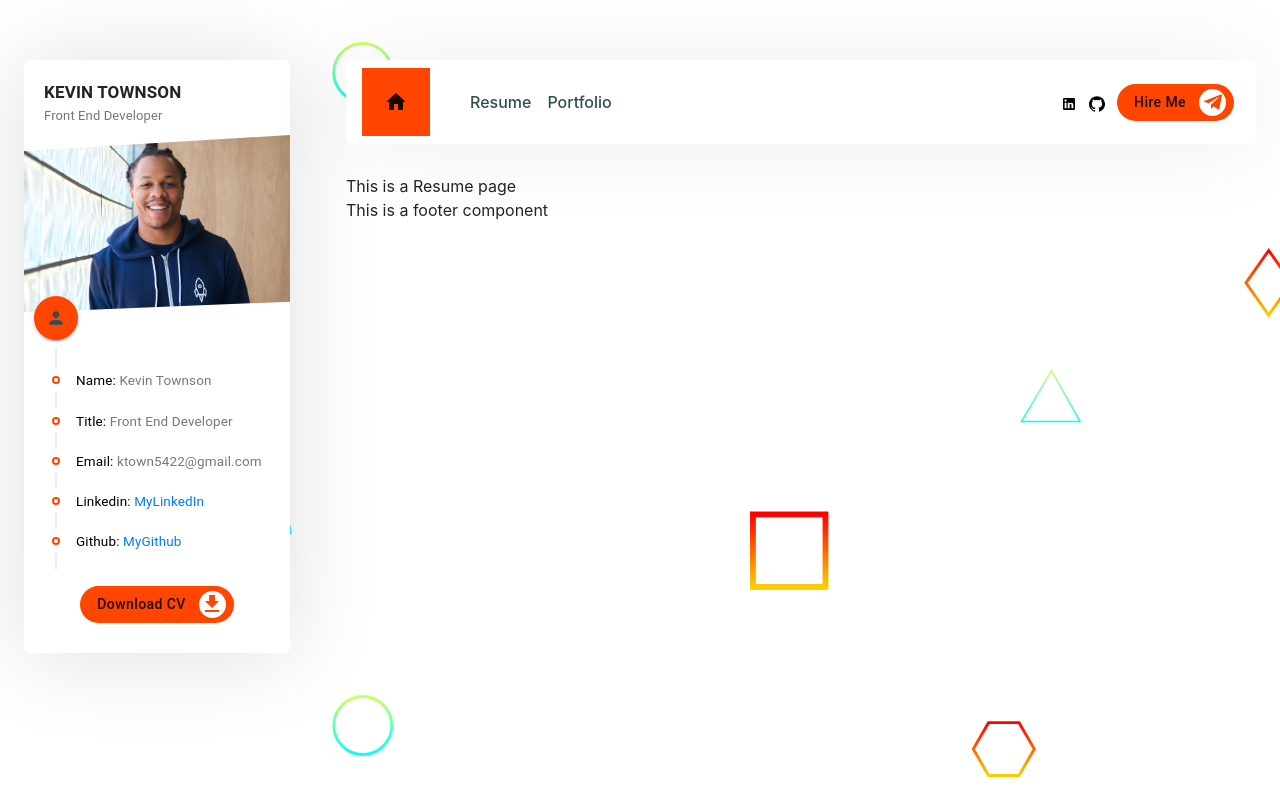
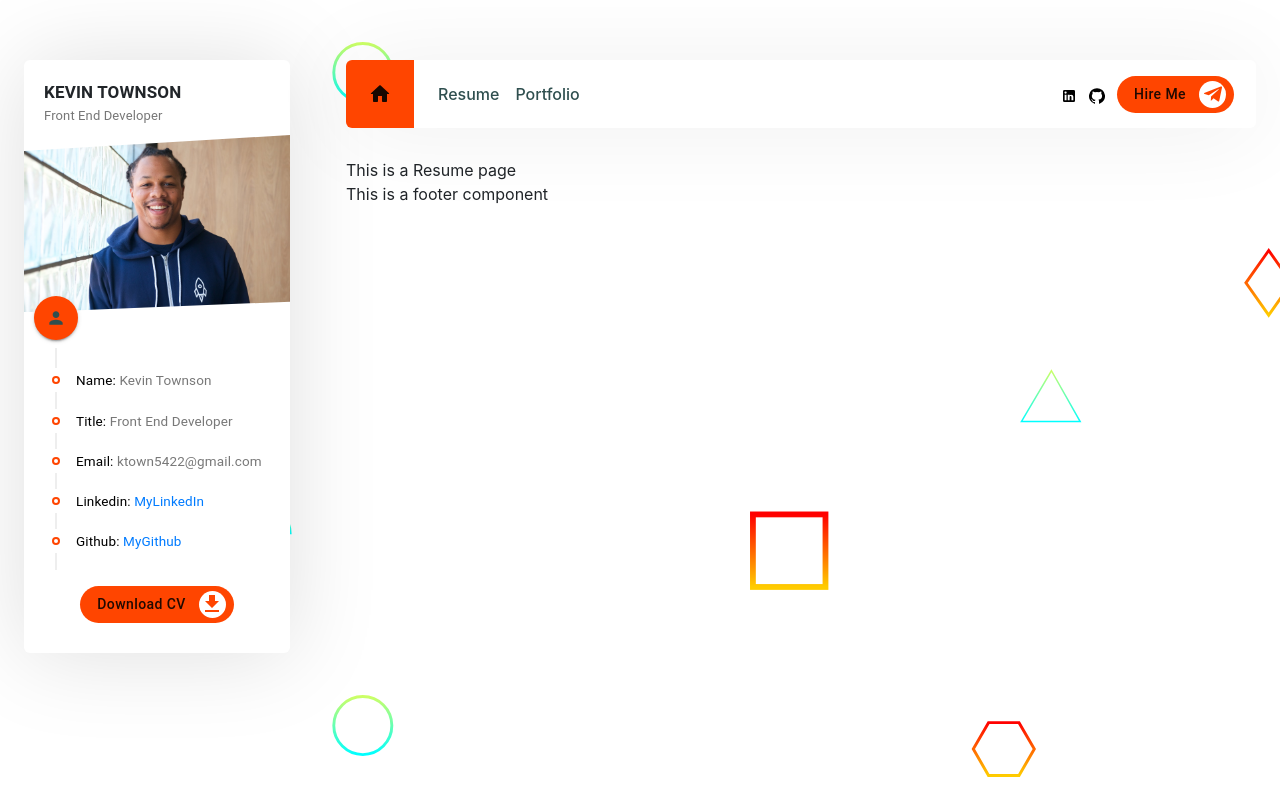
Before and after one commit to ktown5422/reactjs-portfolio, a React (Create React App) app: page / in a window 1280 px wide. Built offline with nearby package versions, Linux system fonts and the light colour scheme.

Commit message:
updated styles to the styles to the header component

```diff
--- a/src/components/Header/Header.css
+++ b/src/components/Header/Header.css
@@ -4,6 +4,9 @@
     padding: 0 22px 0 0 !important;
     border-radius: 6px !important;
     box-shadow: 0px 2px 92px 0px rgba(0, 0, 0, 0.07) !important;
+}
+.header .header_navlink {
+    padding: 0;
 }
 .header .header_link {
     font-weight: 500;
@@ -22,11 +25,11 @@
     display: flex;
     justify-content: center;
     align-items: center;
-    border-top-left-radius: inherit;
-    border-bottom-left-radius: inherit;
+    border-top-left-radius: 6px;
+    border-bottom-left-radius: 6px;
 }
 
-.header_left {
+.header .header_left {
     margin-right: auto;
 }
 
--- a/src/components/Header/Header.js
+++ b/src/components/Header/Header.js
@@ -19,7 +19,7 @@ const Header = (props) => {
   return (
     <Navbar expand="lg" sticky="top" className='header'>
         {/* Home link */}
-        <Nav.Link as={NavLink} to='/'>
+        <Nav.Link as={NavLink} to='/' className="header_navlink">
             <Navbar.Brand className='header_home'>
                 <HomeRounded />
             </Navbar.Brand>
```
